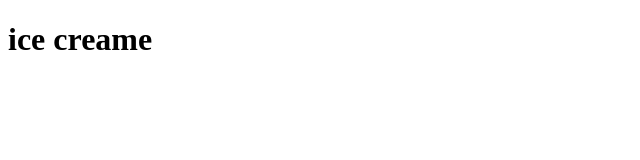
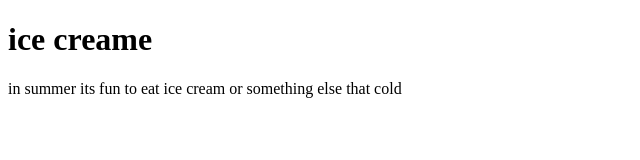
Before and after one commit to rut-kroivets/Git-Project, a website: page index.html in a window 1280 px wide. Shown: the whole page, without its empty margins (0-640 px from the left). Drawn offline with Linux system fonts and the light colour scheme.

Commit message:
change at html and js

```diff
--- a/index.html
+++ b/index.html
@@ -8,5 +8,8 @@
 </head>
 <body>
     <h1>ice creame</h1>
+    <p>
+        in summer its fun to eat ice cream or something else that cold
+    </p>
 </body>
 </html>
--- a/index.js
+++ b/index.js
@@ -1,3 +1,4 @@
 import index from './index.html'
 const g=5;
 console.log("hello");
+console.log("hi");
```
